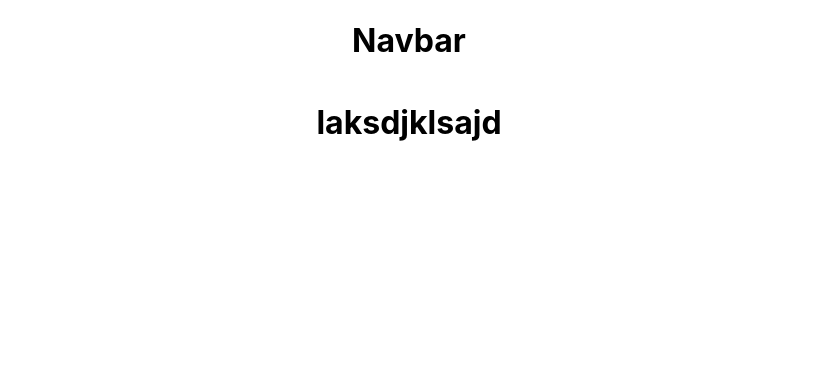
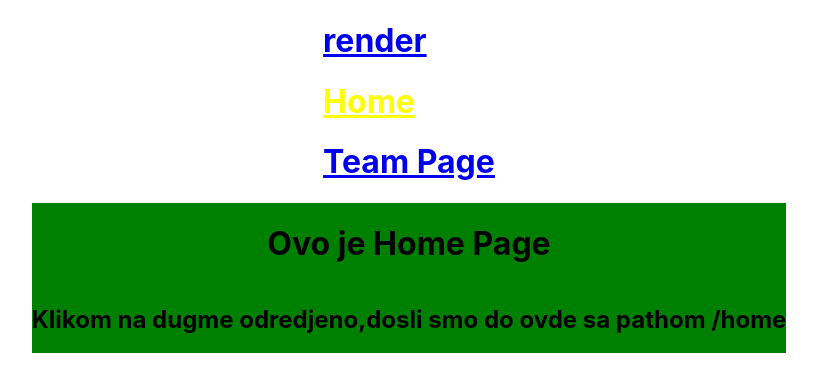
Before and after one commit to aldinhalilovic/IT-Camp-React, a React (Create React App) app: page /home in a window 1280 px wide. Shown: the top 392 px of the page, without its empty margins (231-1048 px from the left). Built offline with nearby package versions, Linux system fonts and the light colour scheme.

Commit message:
route render

```diff
--- a/src/App.css
+++ b/src/App.css
@@ -64,3 +64,10 @@ input{
   width: 100%;
   /* margin-top: 300px; */
 }
+
+button {
+  margin-left: 10px;
+  background-color: white;
+  color: black;
+  /* border: 2px solid gray; */
+}
--- a/src/App.js
+++ b/src/App.js
@@ -609,12 +609,42 @@ import { Routes, Route, Link, NavLink } from "react-router-dom";
 import HomePage from "./pages/HomePage/HomePage";
 import TeamPage from "./pages/TeamPage/TeamPage";
 
+let activeStyle = {
+  backgroundColor: "black",
+  color: "yellow",
+};
+
+let activeClassname = {
+  color: "green",
+};
+
 function App() {
   return (
     <div className="card-container">
-      <h1>Navbar</h1>
+      <div>
+        <NavLink
+          style={({ isActive }) => (isActive ? activeStyle : undefined)}
+          to="/"
+        >
+          <h1>render</h1>
+        </NavLink>
+        <NavLink
+          className={({ isActive }) => (isActive ? activeClassname : undefined)}
+          to="/home"
+          style={({ isActive }) => (isActive ? activeStyle : undefined)}
+        >
+          <h1>Home</h1>
+        </NavLink>
+        <NavLink
+          to="/team"
+          style={({ isActive }) => (isActive ? activeStyle : undefined)}
+        >
+          <h1>Team Page</h1>
+        </NavLink>
+      </div>
+
       <Routes>
-        <Route path="/" element={<h1>Home Page</h1>} />
+        <Route path="/" element={<h1>React Render</h1>} />
         <Route path="about" element={<h1>About Page</h1>} />
         <Route path="home" element={<HomePage />} />
         <Route path="team" element={<TeamPage />} />
--- a/src/pages/HomePage/HomePage.js
+++ b/src/pages/HomePage/HomePage.js
@@ -2,8 +2,17 @@ import React from "react";
 
 const HomePage = () => {
   return (
-    <div>
-      <h1>laksdjklsajd</h1>
+    <div
+      style={{
+        display: "flex",
+        backgroundColor: "green",
+        flexDirection: "column",
+        justifyContent: "center",
+        alignItems: "center",
+      }}
+    >
+      <h1>Ovo je Home Page</h1>
+      <h2>Klikom na dugme odredjeno,dosli smo do ovde sa pathom /home</h2>
     </div>
   );
 };
--- a/src/pages/TeamPage/TeamPage.js
+++ b/src/pages/TeamPage/TeamPage.js
@@ -1,7 +1,15 @@
 import React from "react";
+import { useNavigate } from "react-router-dom";
 
 const TeamPage = () => {
-  return <div> material ui cartica</div>;
+  const navigate = useNavigate();
+  return (
+    <div>
+      <h1>Ovo je Team Page</h1>
+      <h2>Dosli smo ovde pomocu rendera, ruth-om /team /</h2>
+      <button onClick={() => navigate("/home")}>Go to Home Page</button>
+    </div>
+  );
 };
 
 export default TeamPage;
```
